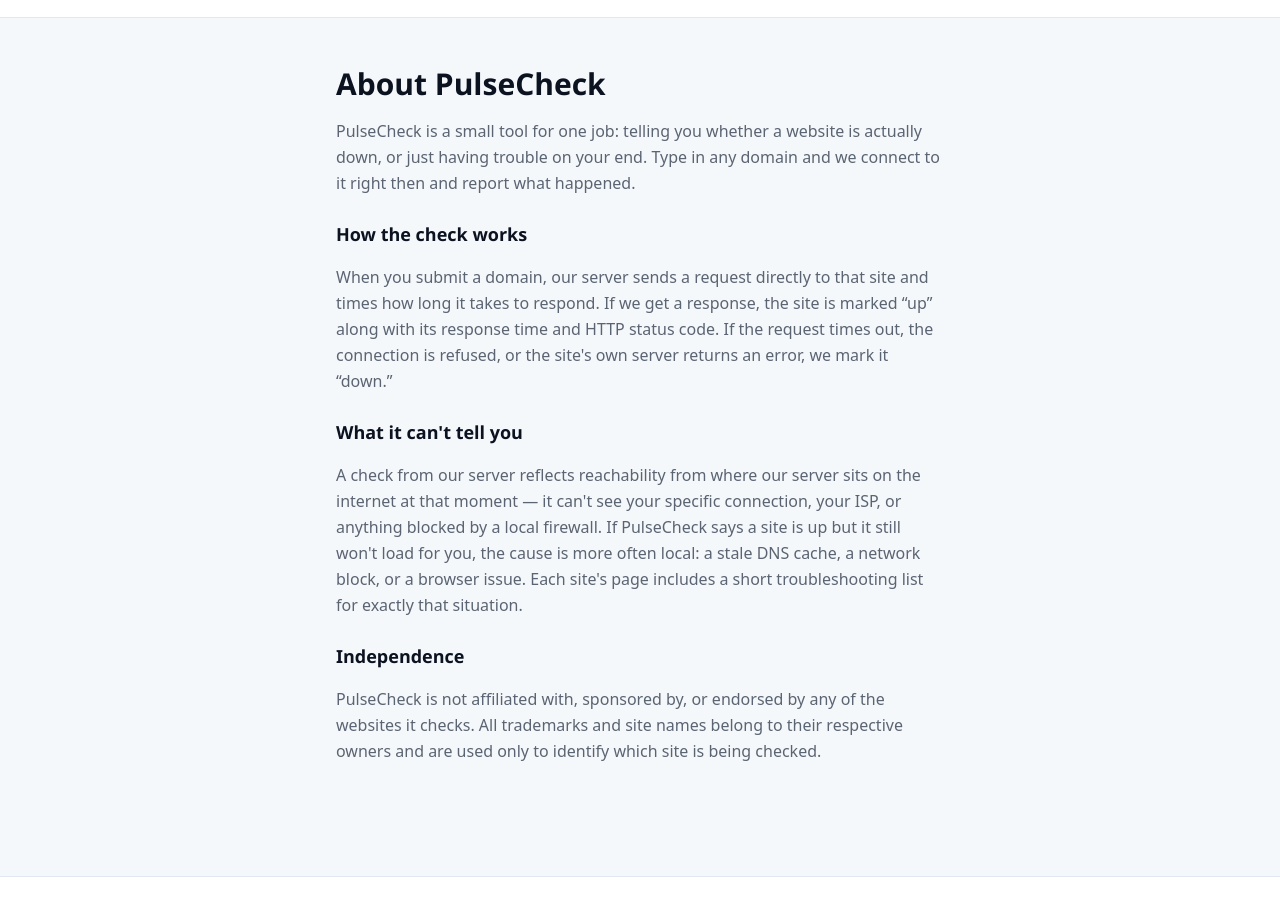
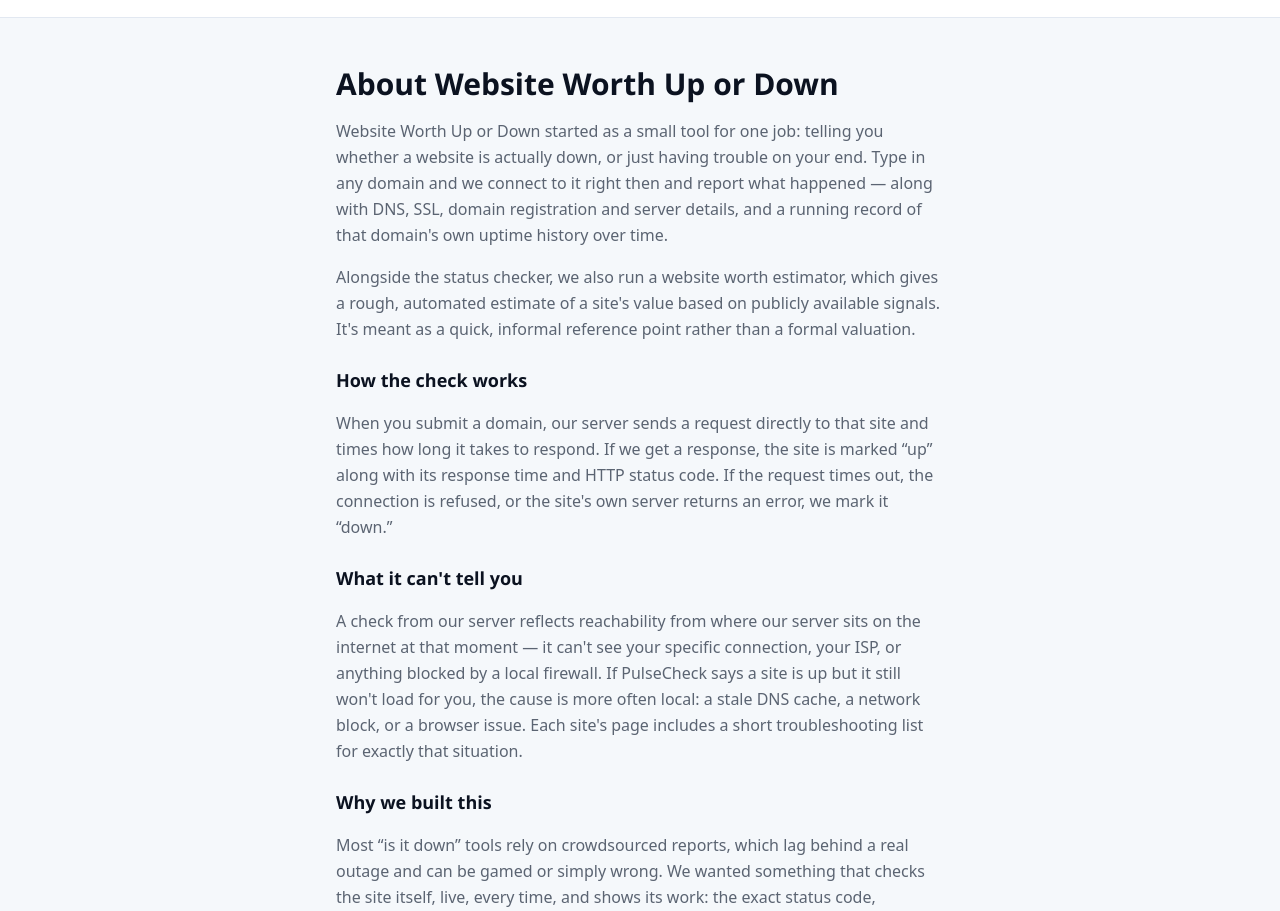
Before and after one commit to cyberinc101-stack/websitedownup, a Next.js app: page /about in a window 1280 px wide. Shown: the part 47-958 px from the top of the page. Built offline with nearby package versions, Linux system fonts and the light colour scheme; no server answers.

Commit message:
Fix brand name to match domain, strengthen About and Privacy content

```diff
--- a/app/about/page.tsx
+++ b/app/about/page.tsx
@@ -1,20 +1,30 @@
 import type { Metadata } from "next";
+import { SITE_NAME } from "@/lib/config/site";
 
 export const metadata: Metadata = {
-  title: "About — PulseCheck",
-  description: "What PulseCheck is, how the live status checks work, and their limits.",
+  title: "About — " + SITE_NAME,
+  description: "What " + SITE_NAME + " is, how the live status checks work, and their limits.",
 };
 
 export default function AboutPage() {
   return (
     <div className="mx-auto max-w-2xl px-5 sm:px-8 py-12 prose-content">
-      <h1 className="font-display text-3xl font-bold text-ink mb-4">About PulseCheck</h1>
+      <h1 className="font-display text-3xl font-bold text-ink mb-4">About {SITE_NAME}</h1>
       <div className="text-muted leading-relaxed space-y-4">
         <p>
-          PulseCheck is a small tool for one job: telling you whether a
-          website is actually down, or just having trouble on your end.
-          Type in any domain and we connect to it right then and report what
-          happened.
+          {SITE_NAME} started as a small tool for one job: telling you
+          whether a website is actually down, or just having trouble on
+          your end. Type in any domain and we connect to it right then and
+          report what happened &mdash; along with DNS, SSL, domain
+          registration and server details, and a running record of that
+          domain&apos;s own uptime history over time.
+        </p>
+        <p>
+          Alongside the status checker, we also run a website worth
+          estimator, which gives a rough, automated estimate of a
+          site&apos;s value based on publicly available signals. It&apos;s
+          meant as a quick, informal reference point rather than a formal
+          valuation.
         </p>
         <h2 className="font-display text-lg font-bold text-ink pt-2">How the check works</h2>
         <p>
@@ -36,12 +46,21 @@
           page includes a short troubleshooting list for exactly that
           situation.
         </p>
+        <h2 className="font-display text-lg font-bold text-ink pt-2">Why we built this</h2>
+        <p>
+          Most &ldquo;is it down&rdquo; tools rely on crowdsourced reports,
+          which lag behind a real outage and can be gamed or simply wrong.
+          We wanted something that checks the site itself, live, every
+          time, and shows its work: the exact status code, response time,
+          DNS resolution, SSL certificate state and more, rather than a
+          single vague verdict.
+        </p>
         <h2 className="font-display text-lg font-bold text-ink pt-2">Independence</h2>
         <p>
-          PulseCheck is not affiliated with, sponsored by, or endorsed by
-          any of the websites it checks. All trademarks and site names
-          belong to their respective owners and are used only to identify
-          which site is being checked.
+          {SITE_NAME} is not affiliated with, sponsored by, or endorsed by
+          any of the websites it checks or estimates. All trademarks and
+          site names belong to their respective owners and are used only to
+          identify which site is being checked.
         </p>
       </div>
     </div>
--- a/app/privacy/page.tsx
+++ b/app/privacy/page.tsx
@@ -36,16 +36,39 @@
             Cookies and advertising
           </h2>
           <p>
-            This site may display advertisements served by third-party
-            advertising companies, including Google. These companies may use
-            cookies or similar technologies to serve ads based on your prior
-            visits to this and other websites. You can learn more about how
-            Google uses data and manage your ad preferences at{" "}
-
-              <a href="https://policies.google.com/technologies/ads" className="text-signal hover:underline" target="_blank" rel="noopener noreferrer">
+            We use Google AdSense to display advertisements on this site.
+            Google, as a third-party vendor, uses cookies (including the
+            DoubleClick DART cookie) to serve ads based on your prior visits
+            to this and other websites.
+          </p>
+          <p>
+            You may opt out of personalized advertising by visiting{" "}
+            <a href="https://adssettings.google.com" className="text-signal hover:underline" target="_blank" rel="noopener noreferrer">
+              Google Ads Settings
+            </a>
+            , or opt out of participating vendors&apos; use of cookies for
+            personalized advertising by visiting{" "}
+            <a href="https://optout.aboutads.info" className="text-signal hover:underline" target="_blank" rel="noopener noreferrer">
+              www.aboutads.info
+            </a>
+            . You can learn more about how Google uses data at{" "}
+            <a href="https://policies.google.com/technologies/ads" className="text-signal hover:underline" target="_blank" rel="noopener noreferrer">
               Google&apos;s Ads Policy page
             </a>
             .
+          </p>
+        </section>
+
+        <section>
+          <h2 className="font-display text-lg font-bold text-ink mb-2">
+            Analytics
+          </h2>
+          <p>
+            We use Google Analytics to understand how visitors use this
+            site in aggregate, such as which pages are viewed and how often.
+            Google Analytics uses cookies to collect this information; it is
+            used to improve the site and is not used to personally identify
+            you.
           </p>
         </section>
 
--- a/lib/config/site.ts
+++ b/lib/config/site.ts
@@ -15,7 +15,7 @@
   process.env.NEXT_PUBLIC_SITE_URL || "https://web-site-down-oru-p.vercel.app"
 ).replace(/\/+$/, "");
 
-export const SITE_NAME = "Website Up or Down";
+export const SITE_NAME = "Website Worth Up or Down";
 
 /** Public contact address shown on /contact. */
 export const CONTACT_EMAIL = process.env.NEXT_PUBLIC_CONTACT_EMAIL || "hello@example.com";
```
